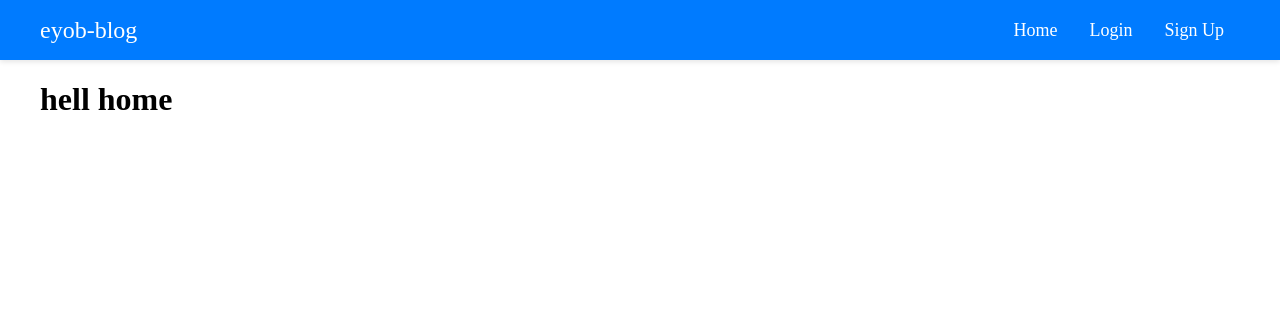
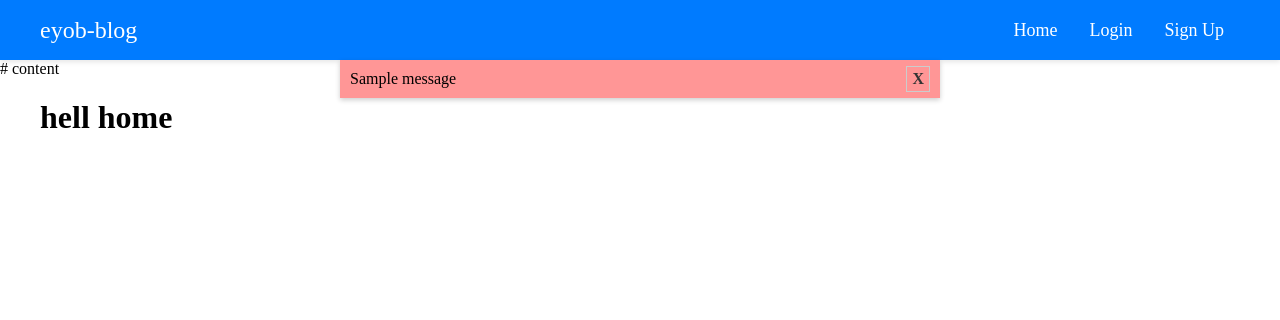
Before and after one commit to ecode-env/blog-byFlask, a Flask app: page / in a window 1280 px wide. Shown: the top 320 px of the page. Run offline with Flask 3, Linux system fonts and the light colour scheme; one stand-in notice (Sample message) is shown.

Commit message:
alert js

```diff
--- a/blog_website/templates/base.html
+++ b/blog_website/templates/base.html
@@ -19,6 +19,28 @@
         </div>
     </nav>
 </div>
+{% with messages = get_flashed_messages(with_categories=True) %}
+    {% if messages %}
+        <div class="flash-container">
+            {% for category, message in messages %}
+                <div class="{{ category }} flash-message">
+                    {{ message }}
+                    <span class="close-btn">X</span>
+                </div>
+            {% endfor %}
+        </div>
+    {% endif %}
+{% endwith %}
+# content
 {% block content %}{% endblock %}
+<script>
+    document.querySelectorAll('.close-btn').forEach(function(btn) {
+        btn.addEventListener('click', function() {
+            const message = this.parentElement; // Get the parent flash-message div
+            message.classList.add('hidden'); // Start fade-out
+            setTimeout(() => message.style.display = 'none', 300); // Remove after fade
+        });
+    });
+</script>
 </body>
 </html>
```
